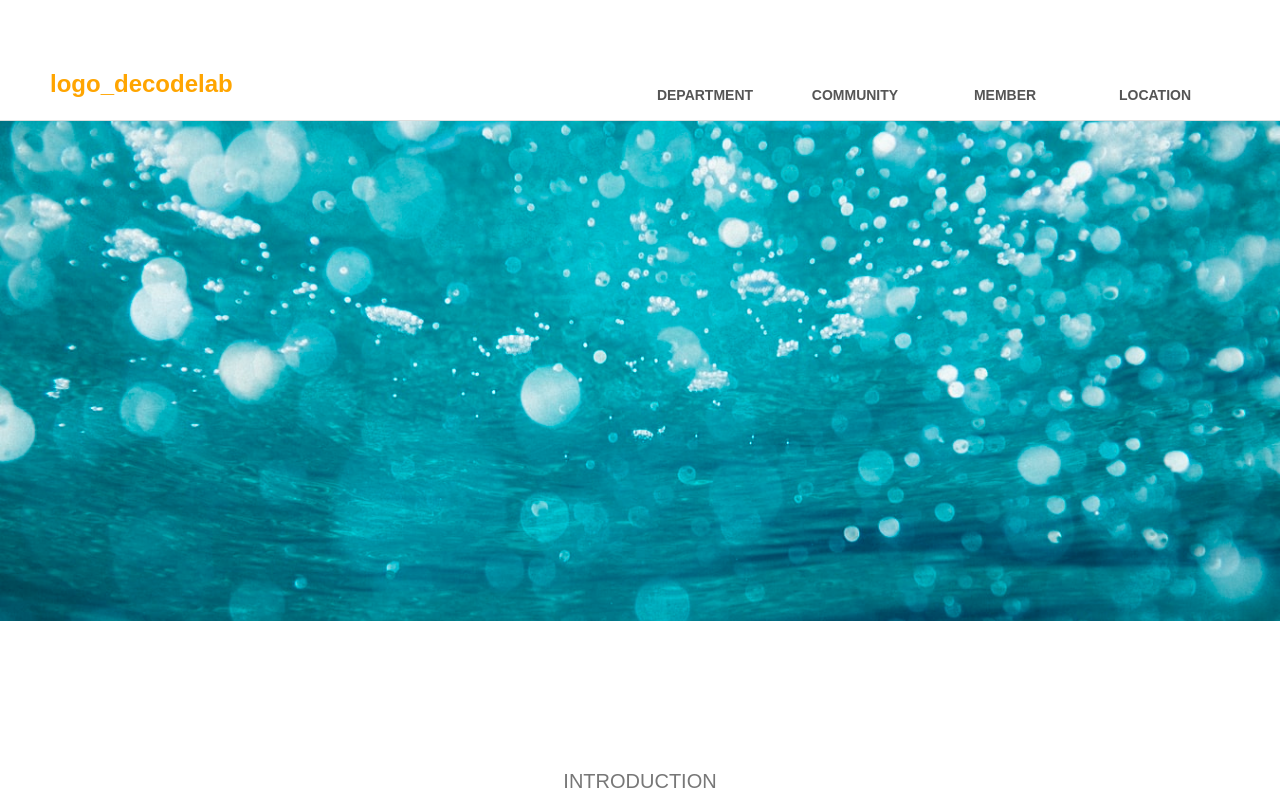
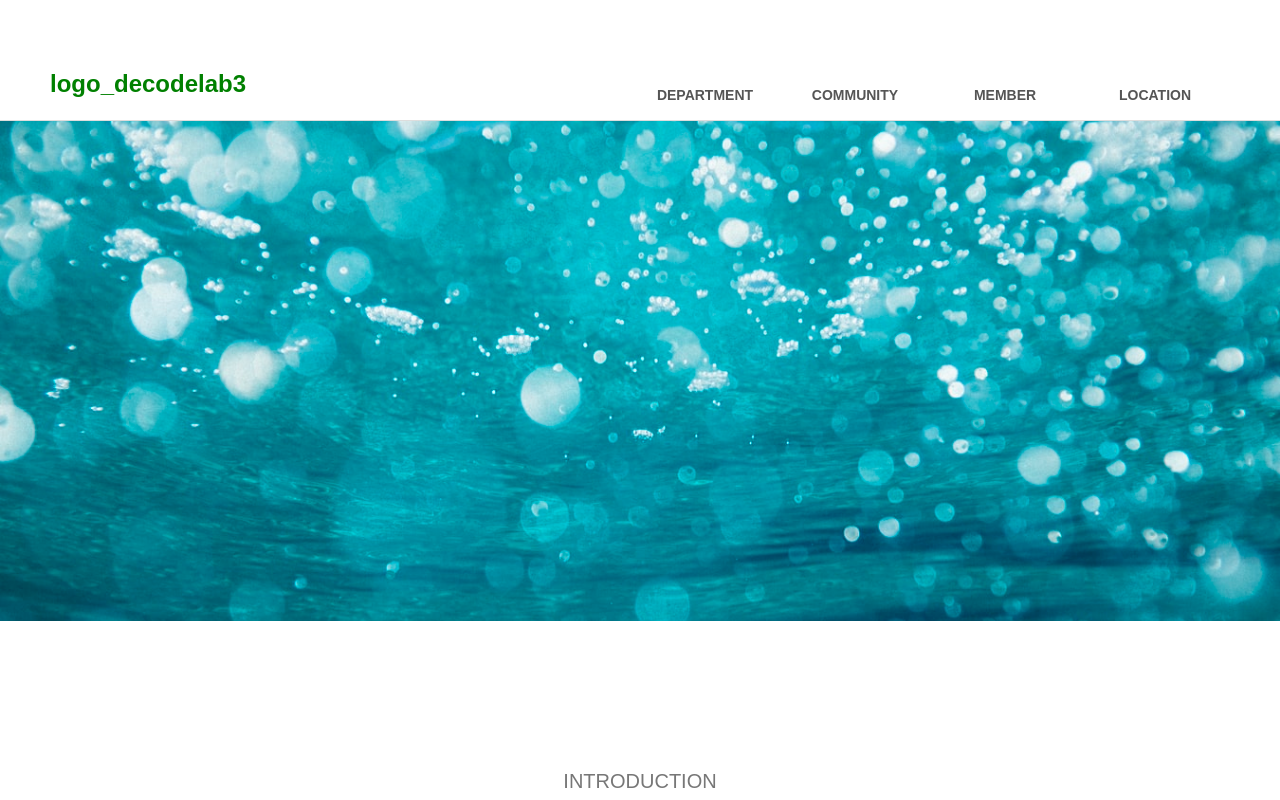
Before and after one commit to sunghyun83/gulp_july, a plain HTML site: page src/main/index.html in a window 1280 px wide. Shown: the top 800 px of the page. Drawn offline with nearby package versions, Linux system fonts and the light colour scheme; files that its build step writes are made by us from their sources; files whose address does not match are found by name.

Commit message:
fifth commit

```diff
--- a/src/main/header/_header.scss
+++ b/src/main/header/_header.scss
@@ -7,7 +7,7 @@
         h1 {
             position:absolute; left:0px; bottom:20px;
             a{
-                font:bold 24px/1 'arial'; color:orange;
+                font:bold 24px/1 'arial'; color:green;
             }
         }
 
--- a/src/main/header/header.html
+++ b/src/main/header/header.html
@@ -1,6 +1,6 @@
 <header id="header">
     <div class="inner">
-        <h1><a href="index.html">logo_decodelab</a></h1>
+        <h1><a href="index.html">logo_decodelab3</a></h1>
 
         <ul id="gnb">
             <li>
```
